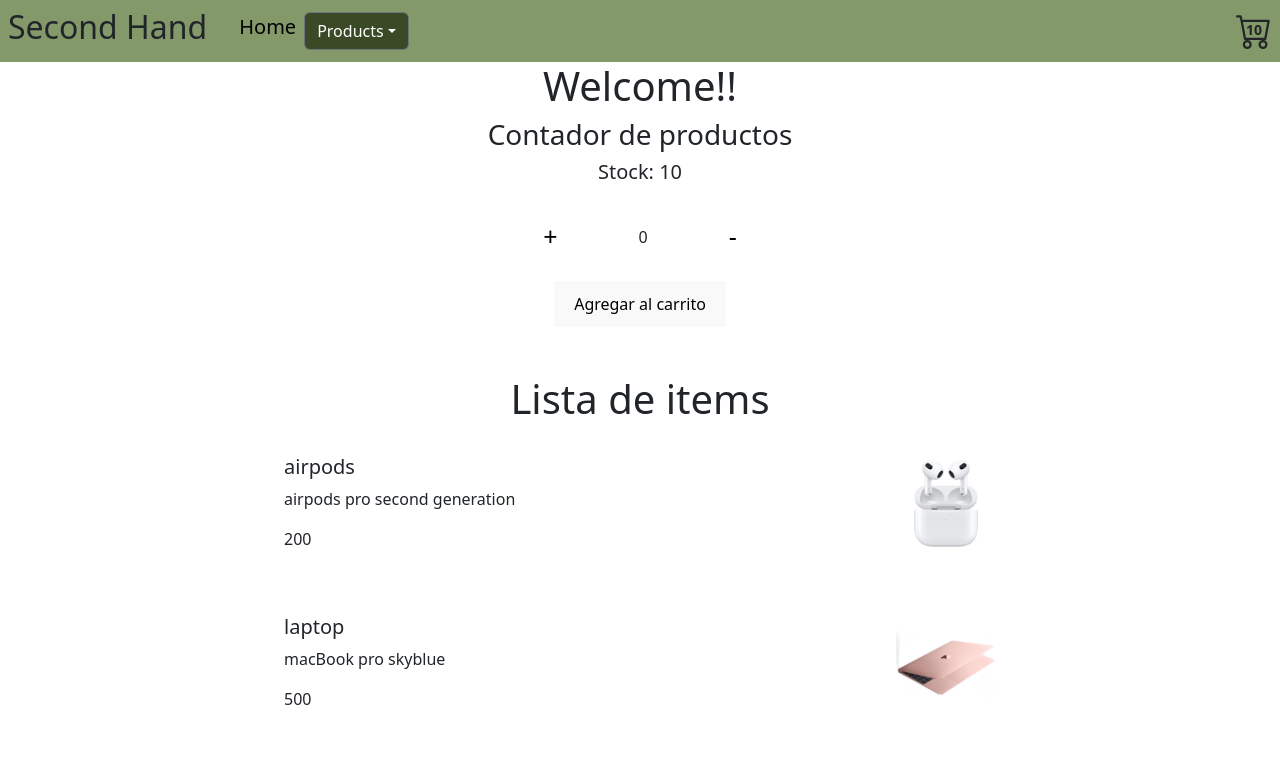
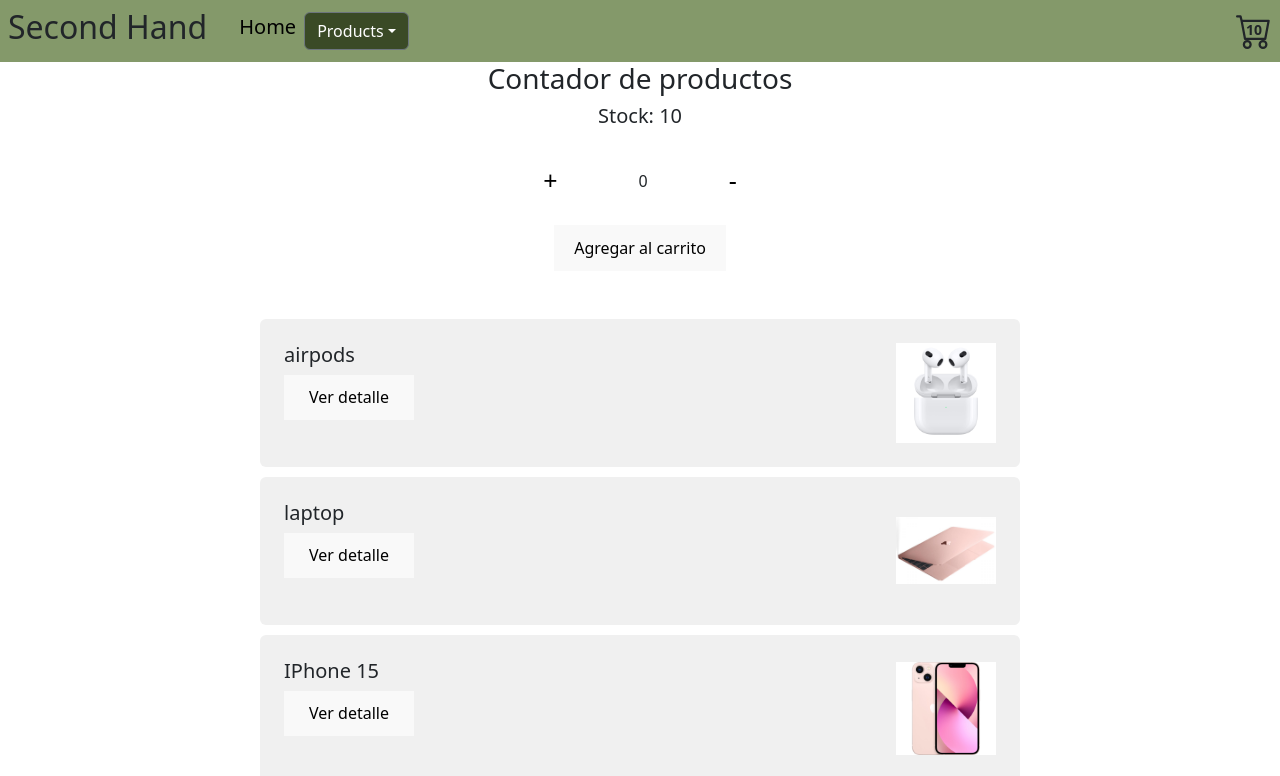
Before and after one commit to imacakee/ReactJS-Lopez, a React (Vite) app: page / in a window 1280 px wide. Shown: the top 776 px of the page. Built offline with nearby package versions, Linux system fonts and the light colour scheme.

Commit message:
feat: added item detail component

```diff
--- a/src/App.jsx
+++ b/src/App.jsx
@@ -1,12 +1,12 @@
 import NavComponent from "./components/NavComponent";
-import ItemListContainer from "./components/ItemListContainer";
 import "./App.css";
+import ItemList from "./components/items/ItemList";
 
 function App() {
   return (
     <>
       <NavComponent />
-      <ItemListContainer greeting="Welcome!!" />
+      <ItemList />
     </>
   );
 }
--- /dev/null
+++ b/src/asyncMock.js
@@ -0,0 +1,60 @@
+//devuelve todos los productos
+const products = [
+  //TODO: change products for clothes xd
+  {
+    id: 1,
+    title: "airpods",
+    description: "airpods pro second generation",
+    price: 200,
+    pictureUrl: "/images/airpods-2.jpeg",
+  },
+  {
+    id: 2,
+    title: "laptop",
+    description: "macBook pro skyblue",
+    price: 500,
+    pictureUrl: "/images/pinkmacbook.jpeg",
+  },
+  {
+    id: 3,
+    title: "IPhone 15",
+    description: "IPhone 15 pink 260GB",
+    price: 550,
+    pictureUrl: "/images/iphone15pink.jpeg",
+  },
+  {
+    id: 4,
+    title: "mouse",
+    description: "mx master 3",
+    price: 100,
+    pictureUrl: "/images/mx-master3.webp",
+  },
+  {
+    id: 5,
+    title: "toast lamp",
+    description: "green smiley toast lamp",
+    price: 70,
+    pictureUrl: "/images/toastlamp.jpeg",
+  },
+];
+
+export const getProducts = new Promise((resolve, reject) => {
+  setTimeout(() => {
+    resolve(
+      products.map((product) => ({
+        id: product.id,
+        title: product.title,
+        pictureUrl: product.pictureUrl,
+      }))
+    );
+  }, 2000);
+});
+
+//busca un producto por id
+export const getProductById = (prdId) => {
+  return new Promise((resolve, reject) => {
+    setTimeout(() => {
+      resolve(products.find((product) => product.id === prdId));
+    }, 2000);
+  });
+};
--- a/src/components/Item.jsx
+++ /dev/null
@@ -1,19 +0,0 @@
-export default function Item({ item }) {
-  const imgStyle = {
-    width: 100,
-    height: 100,
-    objectFit: "contain",
-  };
-
-  return (
-    <div style={{ width: 760 }} className="d-flex p-4 justify-content-between">
-      <div className="d-flex flex-column">
-        {" "}
-        <h5>{item.title}</h5>
-        <p>{item.description}</p>
-        <p>{item.price}</p>
-      </div>
-      <img style={imgStyle} src={item.pictureUrl} alt="" />
-    </div>
-  );
-}
--- a/src/components/ItemList.jsx
+++ /dev/null
@@ -1,19 +0,0 @@
-import Spinner from "react-bootstrap/Spinner";
-import Item from "./Item";
-
-export default function ItemList({ itemList }) {
-  return (
-    <>
-      <h1>Lista de items</h1>
-      {itemList.length ? (
-        itemList.map((item) => (
-          <Item key={`item-in-list-${item.id}`} item={item} />
-        ))
-      ) : (
-        <Spinner animation="border" role="status" variant="dark">
-          <span className="visually-hidden">Loading...</span>
-        </Spinner>
-      )}
-    </>
-  );
-}
--- a/src/components/ItemListContainer.jsx
+++ /dev/null
@@ -1,69 +0,0 @@
-import { useEffect, useState } from "react";
-import ItemCount from "./ItemCount";
-import ItemList from "./ItemList";
-
-export default function ItemListContainer({ greeting }) {
-  const itemList = [
-    {
-      id: 1,
-      title: "airpods",
-      description: "airpods pro second generation",
-      price: 200,
-      pictureUrl: "/images/airpods-2.jpeg",
-    },
-    {
-      id: 2,
-      title: "laptop",
-      description: "macBook pro skyblue",
-      price: 500,
-      pictureUrl: "/images/pinkmacbook.jpeg",
-    },
-    {
-      id: 3,
-      title: "IPhone 15",
-      description: "IPhone 15 pink 260GB",
-      price: 550,
-      pictureUrl: "/images/iphone15pink.jpeg",
-    },
-    {
-      id: 4,
-      title: "mouse",
-      description: "mx master 3",
-      price: 100,
-      pictureUrl: "/images/mx-master3.webp",
-    },
-    {
-      id: 5,
-      title: "toast lamp",
-      description: "green smiley toast lamp",
-      price: 70,
-      pictureUrl: "/images/toastlamp.jpeg",
-    },
-  ];
-
-  const myPromise = new Promise((resolve, reject) => {
-    setTimeout(() => {
-      resolve(itemList);
-    }, 2000);
-  });
-
-  const [items, setItems] = useState([]);
-
-  useEffect(() => {
-    myPromise
-      .then((result) => {
-        setItems(result);
-      })
-      .catch((error) => console.log("Error: " + error));
-  }, []);
-
-  return (
-    <div className="d-flex flex-column justify-content-center align-items-center">
-      <h1>{greeting}</h1>
-      <ItemCount />
-      <br />
-      <br />
-      <ItemList itemList={items} />
-    </div>
-  );
-}
--- /dev/null
+++ b/src/components/items/Item.jsx
@@ -0,0 +1,57 @@
+import { useState } from "react";
+import { getProductById } from "../../asyncMock";
+import ItemDetail from "./ItemDetail";
+import { Spinner } from "react-bootstrap";
+
+export default function Item({ item }) {
+  const [fullItem, setFullItem] = useState(null);
+  const [isLoading, setIsLoading] = useState(false);
+
+  const imgStyle = {
+    width: 100,
+    height: 100,
+    objectFit: "contain",
+  };
+
+  const itemContainerStyle = {
+    backgroundColor: "#f0f0f0",
+    width: 760,
+  };
+
+  const buttonStyle = {
+    width: 130,
+    textAlign: "center",
+  };
+
+  const verDetalleItem = () => {
+    setIsLoading(true);
+    getProductById(item.id).then((fetchedItem) => {
+      if (fetchedItem) {
+        setFullItem(fetchedItem);
+      }
+    });
+  };
+
+  return (
+    <div
+      className="d-flex p-4 justify-content-between rounded"
+      style={itemContainerStyle}
+    >
+      <div className="d-flex flex-column">
+        <h5>{item.title}</h5>
+        {!fullItem && (
+          <button style={buttonStyle} onClick={verDetalleItem}>
+            {!isLoading && "Ver detalle"}
+            {isLoading && (
+              <Spinner animation="border" role="status">
+                <span className="visually-hidden">Loading...</span>
+              </Spinner>
+            )}
+          </button>
+        )}
+        {fullItem && <ItemDetail item={fullItem} />}
+      </div>
+      <img style={imgStyle} src={item.pictureUrl} alt="" />
+    </div>
+  );
+}
--- /dev/null
+++ b/src/components/items/ItemDetail.jsx
@@ -0,0 +1,8 @@
+export default function ItemDetail({ item }) {
+  return (
+    <>
+      <span>{item.description}</span>
+      <span>Price: {item.price}</span>
+    </>
+  );
+}
--- /dev/null
+++ b/src/components/items/ItemList.jsx
@@ -0,0 +1,36 @@
+import { useEffect, useState } from "react";
+import ItemCount from "./ItemCount";
+import { getProducts } from "../../asyncMock";
+import { Spinner } from "react-bootstrap";
+import Item from "./Item";
+
+export default function ItemList() {
+  const [items, setItems] = useState([]);
+
+  useEffect(() => {
+    getProducts
+      .then((result) => {
+        setItems(result);
+      })
+      .catch((error) => console.log("Error: " + error));
+  }, []);
+
+  return (
+    <div className="d-flex flex-column justify-content-center align-items-center">
+      <ItemCount />
+      <br />
+      <br />
+      {items.length ? (
+        <div className="d-flex flex-column" style={{ gap: 10 }}>
+          {items.map((item) => (
+            <Item key={`item-in-list-${item.id}`} item={item} />
+          ))}
+        </div>
+      ) : (
+        <Spinner animation="border" role="status" variant="dark">
+          <span className="visually-hidden">Loading...</span>
+        </Spinner>
+      )}
+    </div>
+  );
+}
```
Also changed, not shown: src/components/items/ItemCount.jsx (renamed from src/components/ItemCount.jsx).
